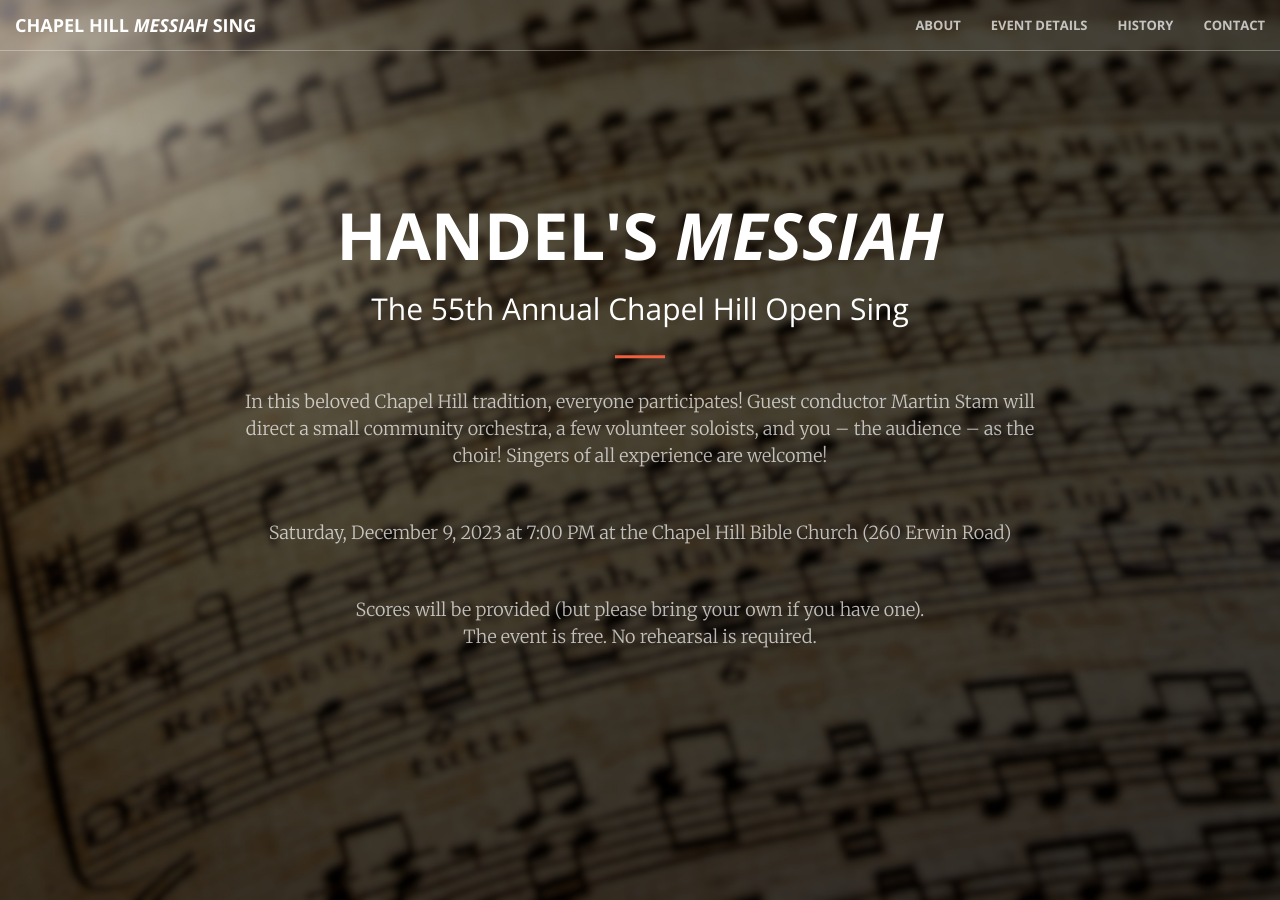
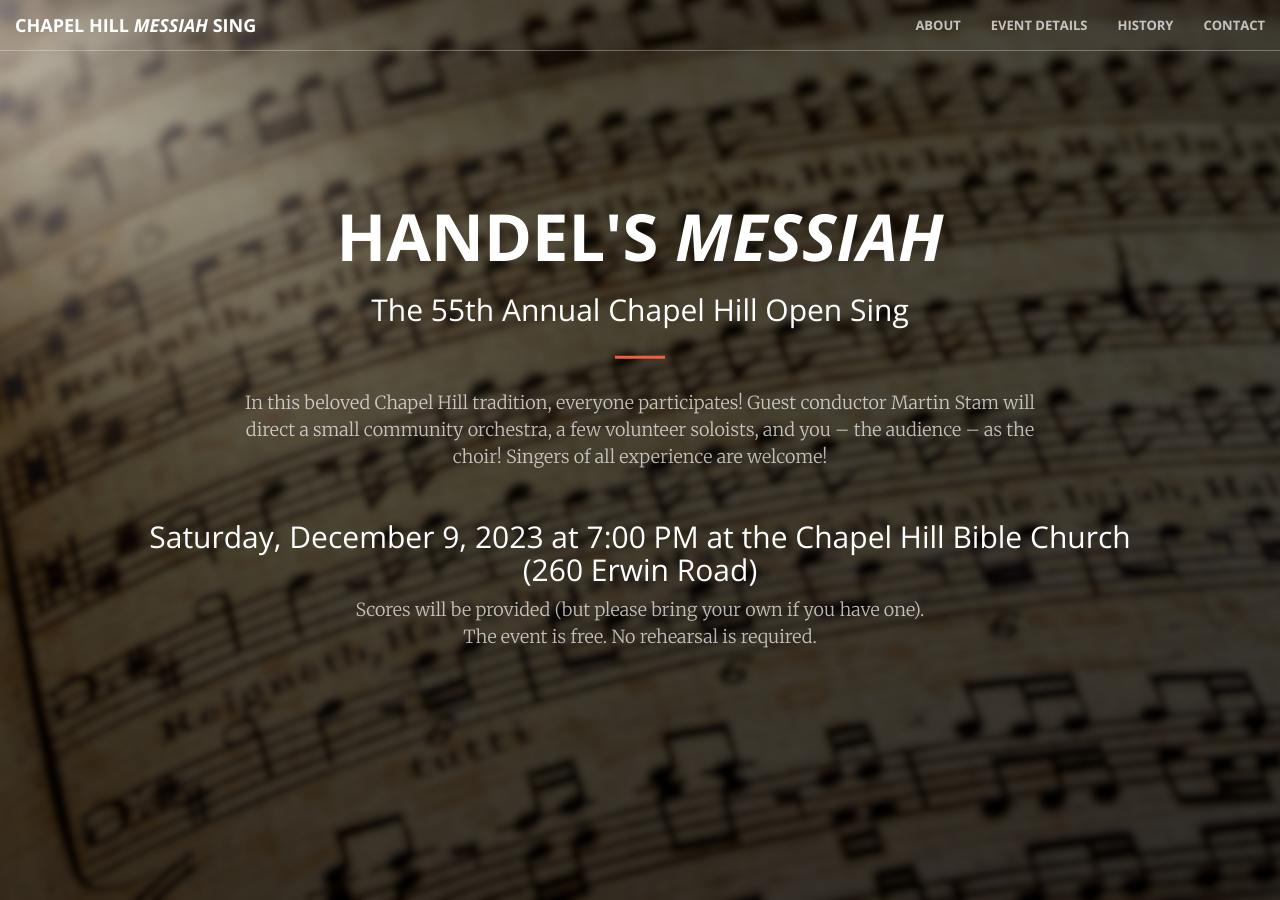
Before and after one commit to chapelhillmessiah/chapelhillmessiah.github.io, a Jekyll site: the page built from index-jekyll.html, in a window 1280 px wide and 900 px high. Built offline with Jekyll 4.4.1, drawn with Linux system fonts in a browser that asks for light colours.

```diff
--- a/_includes/header.html
+++ b/_includes/header.html
@@ -6,7 +6,7 @@
             <h2>The 55th Annual Chapel Hill Open Sing</h2>
             <hr>
             <p>In this beloved Chapel Hill tradition, everyone participates! Guest conductor Martin Stam will direct a small community orchestra, a few volunteer soloists, and you – the audience – as the choir! Singers of all experience are welcome!</p>
-            <p>Saturday, December 9, 2023 at 7:00 PM at the Chapel Hill Bible Church (260 Erwin Road)</p>
+            <h2>Saturday, December 9, 2023 at 7:00 PM at the Chapel Hill Bible Church (260 Erwin Road)</h2>
             <p>Scores will be provided (but please bring your own if you have one).
                 <br>The event is free. No rehearsal is required.</p>
             <!-- <p>Start Bootstrap can help you build better websites using the Bootstrap CSS framework! Just download your template and start going, no strings attached!</p> -->
```
